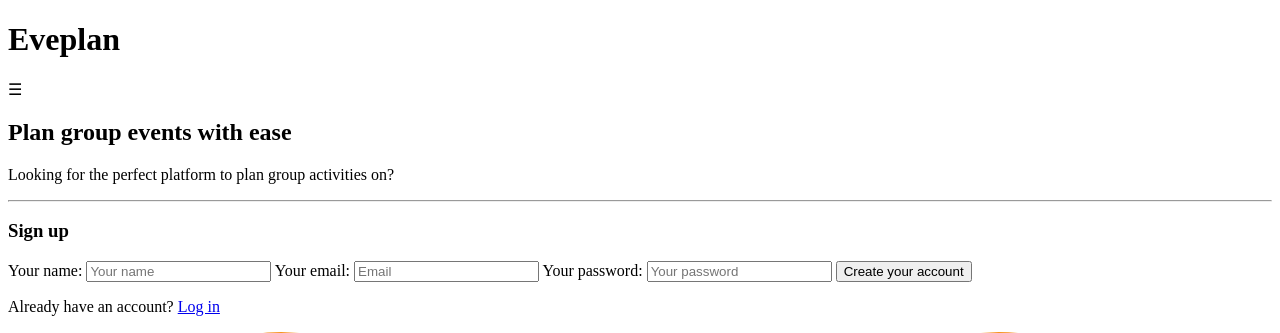
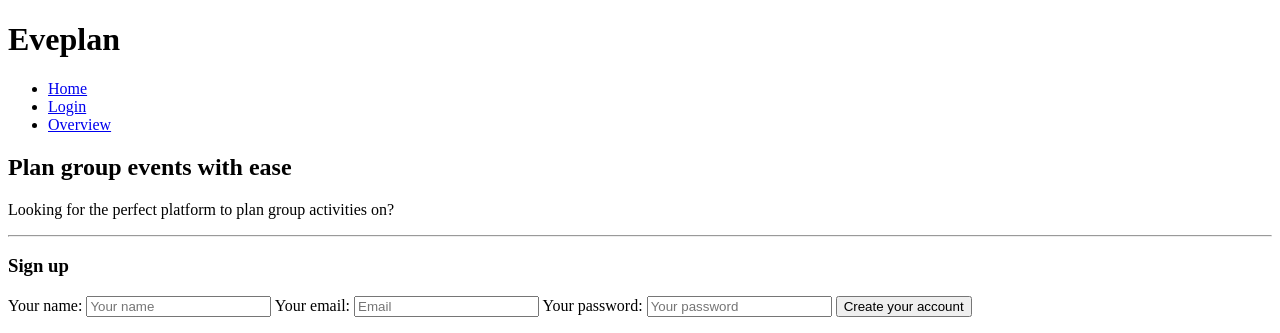
Before and after one commit to jennecattoor/Plan-it, a PHP site: template src/view/users/index.php in a window 1280 px wide. Shown: the top 333 px of the page. Run offline with PHP 8.4, Linux system fonts and the light colour scheme; the template is opened without the code that fills it, so the values that code supplies are empty.

Commit message:
Navigation setup

```diff
--- a/src/view/layout.php
+++ b/src/view/layout.php
@@ -14,13 +14,24 @@
   <main>
     <header class="header">
       <h1 class="title"><span class="color--accent">Eve</span>plan</h1>
-      <span class="navigation__icon">&#9776;</span>
-      <!--<nav class="header__nav">
-        <ul>
-          <li><a href="index.php?page=index">Home<a></li>
-          <li><a href="index.php?page=overview">Overview<a></li>
-        </ul>
-      </nav>-->
+      <nav class="navbar">
+            <ul class="nav-menu">
+                <li class="nav-item">
+                    <a href="index.php?page=index" class="nav-link">Home</a>
+                </li>
+                <li class="nav-item">
+                    <a href="index.php?page=login" class="nav-link">Login</a>
+                </li>
+                <li class="nav-item">
+                    <a href="index.php?page=overview" class="nav-link">Overview</a>
+                </li>
+            </ul>
+            <div class="hamburger">
+                <span class="bar"></span>
+                <span class="bar"></span>
+                <span class="bar"></span>
+            </div>
+    </nav>
     </header>
     <?php echo $content;?>
 </main>
```
Also changed, not shown: src/style.css (+43 -5 lines).
